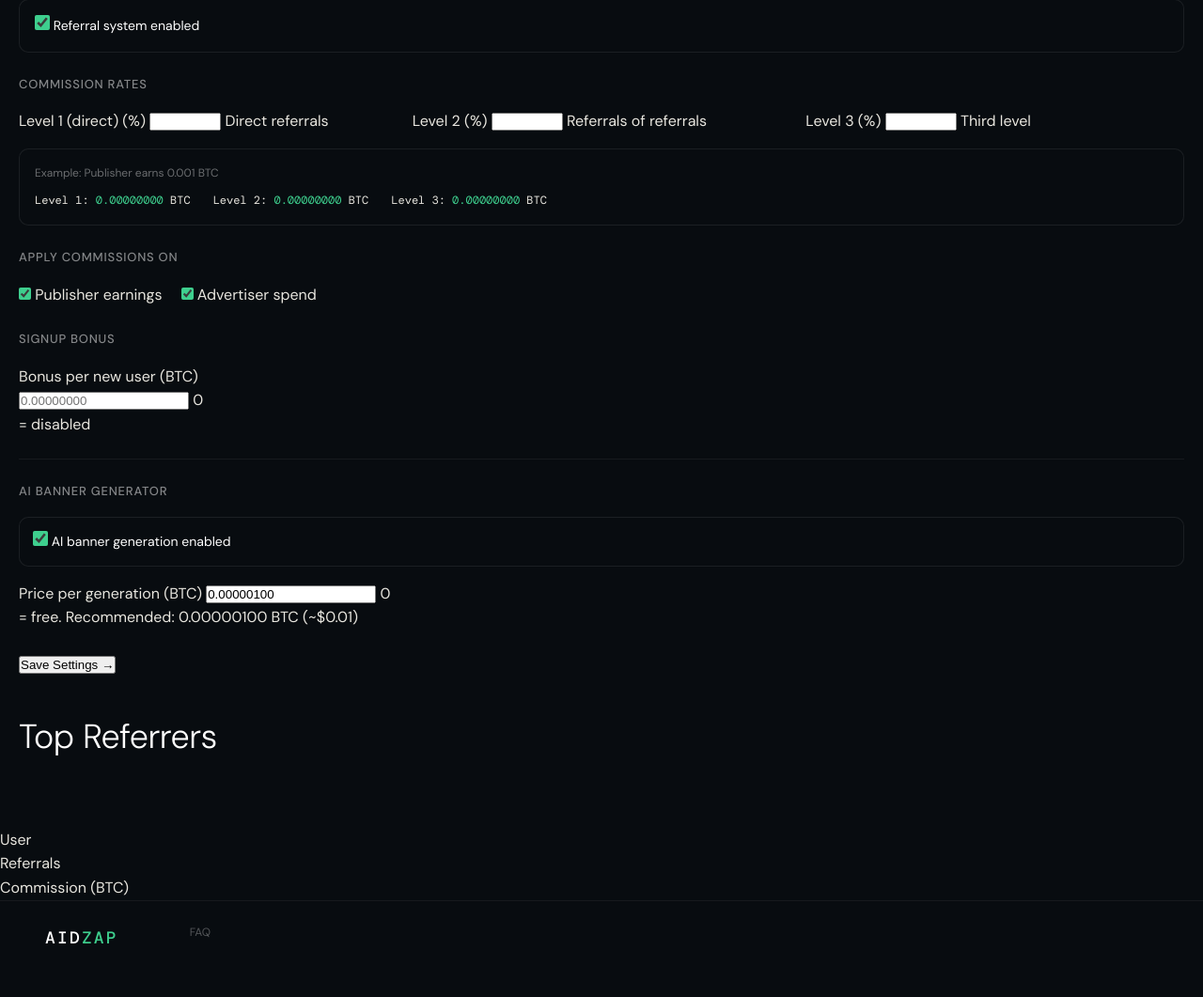
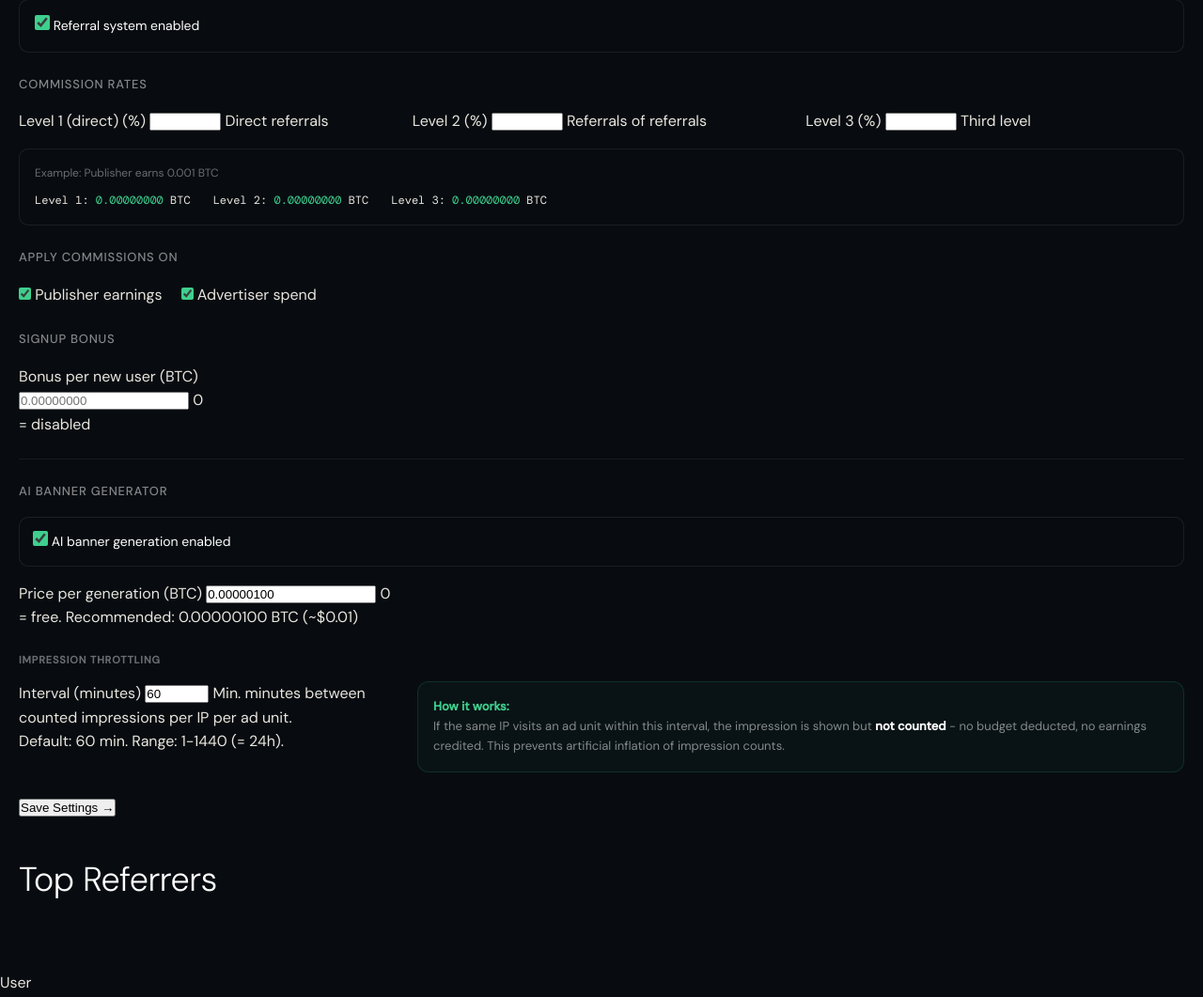
Before and after one commit to russenmafia/aidzap, a PHP site: template app/Views/admin/referrals.php in a window 1280 px wide. Shown: the part 567-1628 px from the top of the page at 94% size. Before the commit the page ends 1571 px from the top, so only its background shows below. Run offline with PHP 8.4, Linux system fonts and the light colour scheme; the template is opened without the code that fills it, so the values that code supplies are empty.

Commit message:
perform8

```diff
--- a/app/Views/admin/referrals.php
+++ b/app/Views/admin/referrals.php
@@ -130,6 +130,31 @@ $totalUsers       = (int)$db->query('SELECT COUNT(*) FROM users WHERE referred_b
         </div>
       </div>
 
+      <!-- Impression Throttling -->
+      <div style="margin-bottom:24px">
+        <div style="font-size:11px;font-weight:600;letter-spacing:.08em;text-transform:uppercase;color:rgba(255,255,255,0.4);margin-bottom:14px">
+          Impression Throttling
+        </div>
+        <div style="display:grid;grid-template-columns:1fr 2fr;gap:16px;align-items:start">
+          <div class="field">
+            <label>Interval (minutes)</label>
+            <input type="number" name="impression_interval_min" min="1" max="1440"
+                   value="<?= (int)($settings['impression_interval_min'] ?? 60) ?>">
+            <span class="field-hint">
+              Min. minutes between counted impressions per IP per ad unit.<br>
+              Default: 60 min. Range: 1-1440 (= 24h).
+            </span>
+          </div>
+          <div style="background:rgba(62,207,142,0.04);border:0.5px solid rgba(62,207,142,0.15);border-radius:12px;padding:16px;font-size:13px;color:rgba(255,255,255,0.5);line-height:1.6">
+            <strong style="color:#3ecf8e">How it works:</strong><br>
+            If the same IP visits an ad unit within this interval, the impression
+            is shown but <strong style="color:#fff">not counted</strong> - no budget
+            deducted, no earnings credited. This prevents artificial inflation of
+            impression counts.
+          </div>
+        </div>
+      </div>
+
       <button type="submit" class="btn-approve">Save Settings →</button>
     </form>
   </div>
```
